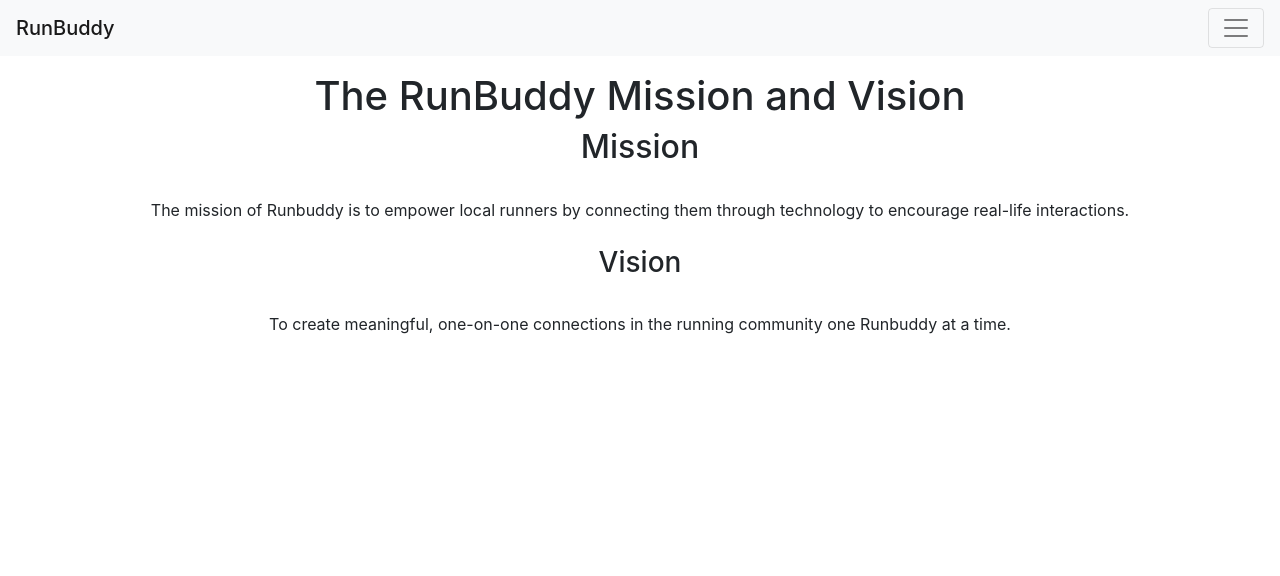
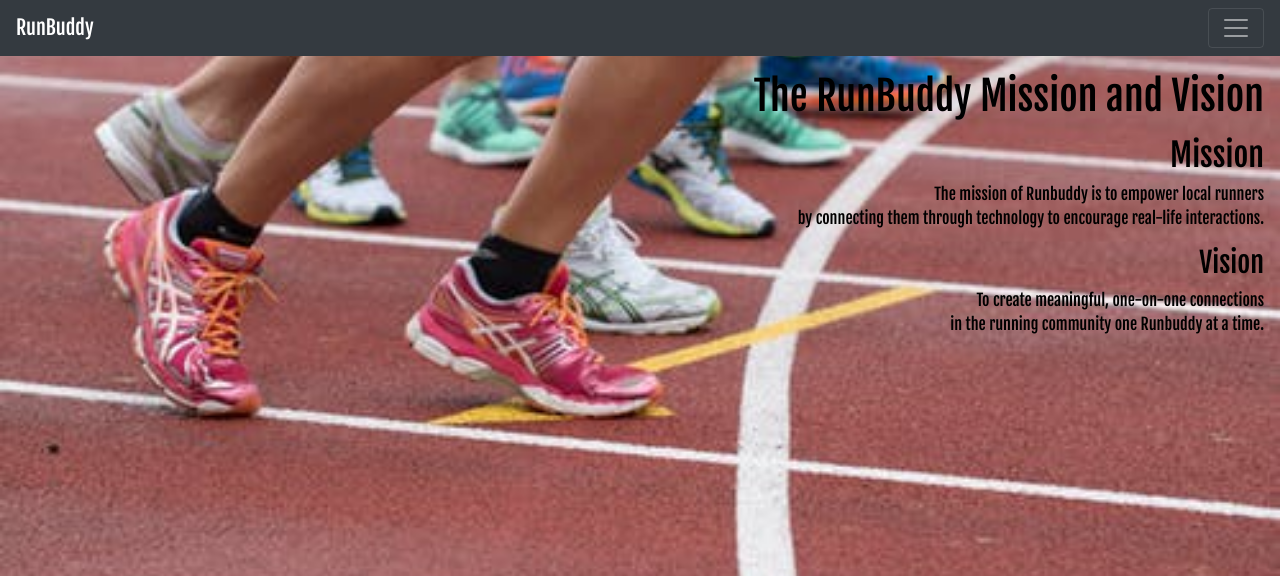
Before and after one commit to kirbsrh/runbuddy_project, a Flask app: page /mission in a window 1280 px wide. Shown: the top 576 px of the page. Run offline with Flask 2, Linux system fonts and the light colour scheme; some libraries are stand-ins or nearby versions.

Commit message:
working on styling and images

```diff
--- a/static/css/styles.css
+++ b/static/css/styles.css
@@ -19,7 +19,31 @@
   color: white;
 }
 
-.about-body.container {
-  background: url(/static/images/goldengate.jpg) no-repeat center center;
-  background-size: cover;
+
+body{
+      font-family: 'Fjalla One', sans-serif;
+      color:#484A47;
+      background-color:white;
+       }
+
+h1, h2, h3, h4, h5, h6 {
+  font-family: 'Fjalla One', sans-serif;
+  color:#484A47;
+
 }
+
+div {
+
+  color:#484A47;
+}
+.container{
+  font-family: 'Fjalla One', sans-serif;
+  color:#484A47;
+
+}
+
+p{
+  font-family: 'Fjalla One', sans-serif;
+  color:#484A47;
+
+}
--- a/templates/base.html
+++ b/templates/base.html
@@ -7,18 +7,19 @@
   <script src="https://code.jquery.com/jquery-3.2.1.min.js"></script>
   <link rel="stylesheet" href="https://stackpath.bootstrapcdn.com/bootstrap/4.3.1/css/bootstrap.min.css" integrity="sha384-ggOyR0iXCbMQv3Xipma34MD+dH/1fQ784/j6cY/iJTQUOhcWr7x9JvoRxT2MZw1T" crossorigin="anonymous">
   <script src="https://stackpath.bootstrapcdn.com/bootstrap/4.3.1/js/bootstrap.min.js" integrity="sha384-JjSmVgyd0p3pXB1rRibZUAYoIIy6OrQ6VrjIEaFf/nJGzIxFDsf4x0xIM+B07jRM" crossorigin="anonymous"></script>
-  <link rel="stylesheet" href="/static/css/styles.css">
+  <link href="https://fonts.googleapis.com/css?family=Fjalla+One" rel="stylesheet">
+   <link rel="stylesheet" href="/static/css/styles.css">
   <script src="https://code.jquery.com/jquery-3.3.1.slim.min.js" integrity="sha384-q8i/X+965DzO0rT7abK41JStQIAqVgRVzpbzo5smXKp4YfRvH+8abtTE1Pi6jizo" crossorigin="anonymous"></script>
   <script src="https://cdnjs.cloudflare.com/ajax/libs/popper.js/1.14.7/umd/popper.min.js" integrity="sha384-UO2eT0CpHqdSJQ6hJty5KVphtPhzWj9WO1clHTMGa3JDZwrnQq4sF86dIHNDz0W1" crossorigin="anonymous"></script>
   <script src="https://code.jquery.com/jquery-3.2.1.min.js"></script>
   <script src="//cdnjs.cloudflare.com/ajax/libs/moment.js/2.7.0/moment.min.js" type="text/javascript"></script>
 
-    <nav class="navbar navbar-light bg-light">
+    <nav class="navbar navbar-dark bg-dark">
     <span class="navbar-brand mb-0 h1">RunBuddy</span>
     <button class="navbar-toggler" type="button" data-toggle="collapse" data-target="#navbarNavDropdown" aria-controls="navbarNavDropdown" aria-expanded="false" aria-label="Toggle navigation">
       <span class="navbar-toggler-icon"></span>
   </button>
-  <div class="collapse navbar-collapse" id="navbarNavDropdown">
+  <div class="collapse navbar-collapse bg-dark" id="navbarNavDropdown">
     <ul class="navbar-nav">
       <li class="nav-item active">
         <a class ="nav-link" href="/change_details">My Profile<span class="sr-only">(current)</span></a>
@@ -51,11 +52,6 @@
 </head>
 <body>
 
-
-
-
-
-
 <ul>
 {% for message in get_flashed_messages() %}
   {{ message }}
--- a/templates/mission.html
+++ b/templates/mission.html
@@ -2,24 +2,42 @@
 {% block content %}
 
 
-<h1 class="text-center">The RunBuddy Mission and Vision</h1>
+<head>
+<style>
 
-<body class="text-center">
-    <h2>Mission</h2>
-        <br>
-        The mission of Runbuddy is to empower local runners by connecting them through technology to encourage real-life interactions.
+body{
+  background: url(/static/images/startingline.jpeg) no-repeat center center;
+  background-size: cover;
+}
 
-        <br><br>
+h1, h2, h3{
+	color:black;
+}
 
-    <h3>Vision</h3>
-        <br>
-        To create meaningful, one-on-one connections in the running community one Runbuddy at a time.
+p{
+	color: black;
+	font-weight: bold italic;
+}
+
+</style>
+</head>
 
 
 
+<body>
+	<div class"container"id="bod">
+		<h1 class="text-right mb-3 mt-3 mr-3">The RunBuddy Mission and Vision</h1>
+    	<h2 class="text-right mr-3">Mission</h2>
+    		<p class="text-right mr-3">
+        		The mission of Runbuddy is to empower local runners<br> by connecting them through technology to encourage real-life interactions.
+    		</p>
 
 
-
+    	<h3 class="text-right mr-3">Vision</h3>
+        	<p class="text-right mr-3">
+        		To create meaningful, one-on-one connections<br> in the running community one Runbuddy at a time.
+    		</p>
+    </div>
 
 </body>
 
--- a/templates/search.html
+++ b/templates/search.html
@@ -1,5 +1,6 @@
 {% extends 'base.html' %}
 {% block content %}
+
 
 <h2 class="text-center">Search</h2>
 
@@ -51,7 +52,7 @@
 
     <input type="hidden" name="page" value="1">
 
-    <input type="submit" name = "submit"
+    <input id="button"type="submit" name = "submit"
      value ="Find my buddy!">
 
 
```
Also changed, not shown: templates/about_us.html (+0 -12 lines), templates/careers.html (+20 -5 lines), templates/homepage.html (+19 -8 lines), templates/options.html (+6 -37 lines), templates/runner_compatibility.html (+30 -24 lines), static/images/blurred.jpeg (added), static/images/coupleoutdoors.jpg (deleted), static/images/dark-trees.jpeg (added), static/images/happy.jpeg (added), static/images/mountains.jpeg (added).
